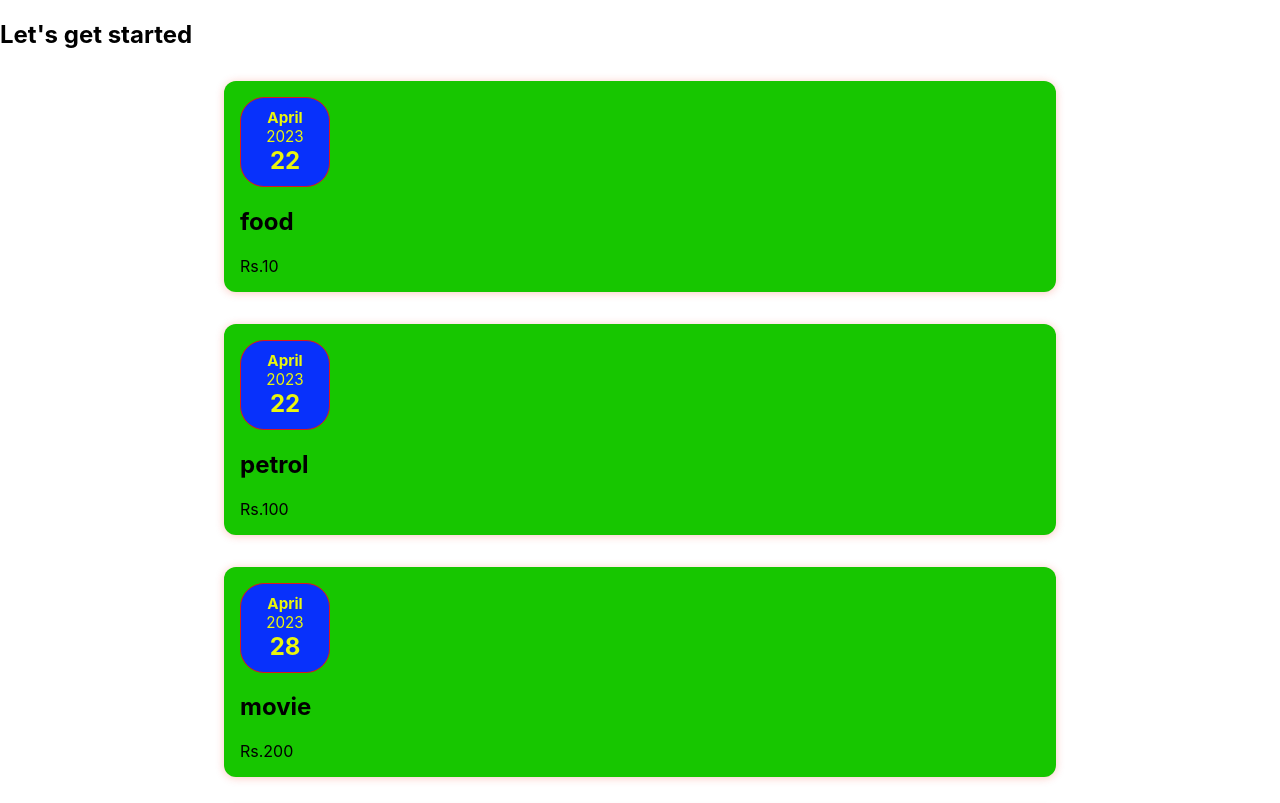
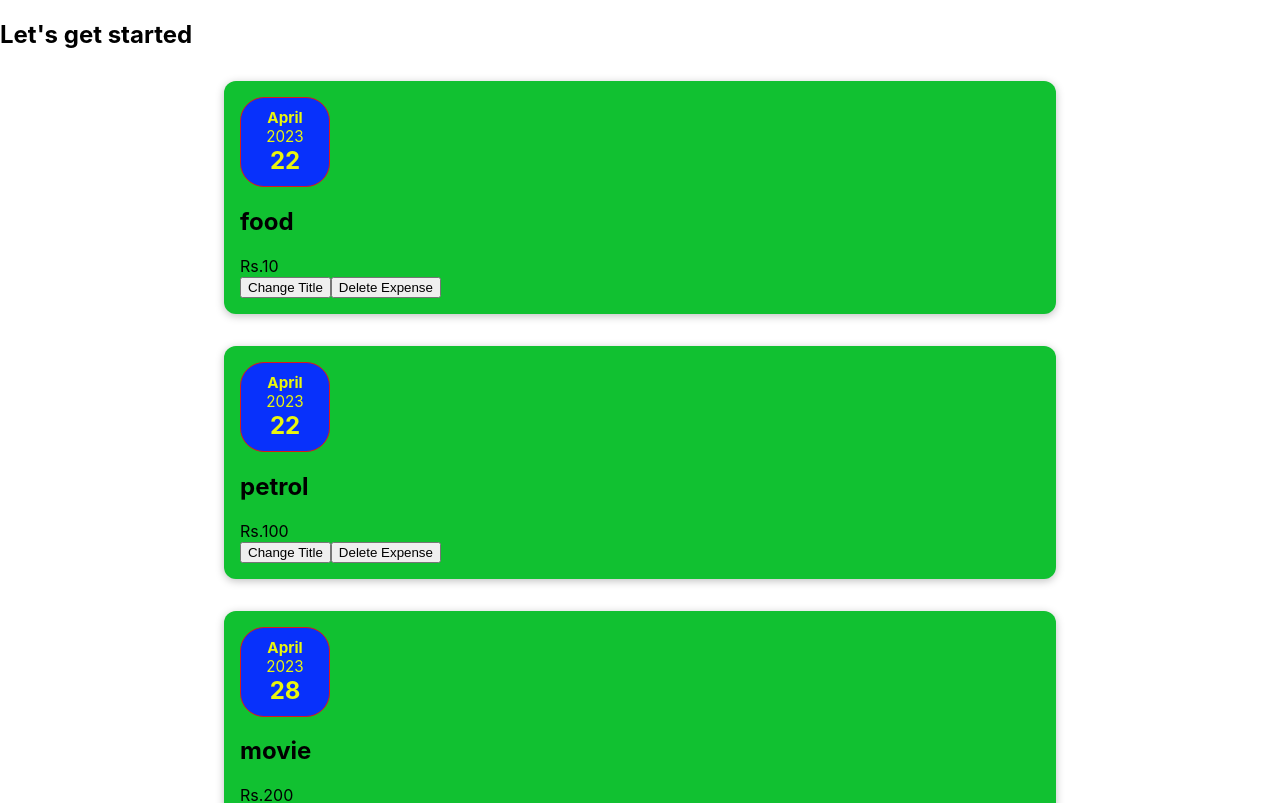
Before and after one commit to nskrs/React_Projects, a React (Create React App) app: page / in a window 1280 px wide. Shown: the top 803 px of the page. Built offline with nearby package versions, Linux system fonts and the light colour scheme.

Commit message:
Delete Button

```diff
--- a/src/App.js
+++ b/src/App.js
@@ -1,4 +1,4 @@
-import ExpenseItem from './components/newexpense'
+import ExpenseItem from './components/expenses/ExpenseDetails';
 
 function App() {
   const expenses = [
@@ -41,5 +41,4 @@ const newexpense=[];
     </div>
   );
 }
-
 export default App;
--- a/src/components/ExpenseItem.css
+++ /dev/null
@@ -1,67 +0,0 @@
-.expense-item {
-  display: flex;
-  justify-content: space-between;
-  align-items: center;
-  box-shadow: 0 2px 8px rgba(51, 218, 10, 0.25);
-  padding: 0.5rem;
-  margin: 1rem 0;
-  border-radius: 12px;
-  background-color: #4b4b4b;
-}
-
-.expense-item__description {
-  display: flex;
-  flex-direction: column;
-  gap: 1rem;
-  align-items: flex-end;
-  flex-flow: column-reverse;
-  justify-content: flex-start;
-  flex: 1;
-}
-
-.expense-item h2 {
-  color: #3a3a3a;
-  font-size: 1rem;
-  flex: 1;
-  margin: 0 1rem;
-  color: white;
-}
-
-.expense-item__price {
-  font-size: 1rem;
-  font-weight: bold;
-  color: white;
-  background-color: #40005d;
-  border: 1px solid white;
-  padding: 0.5rem;
-  border-radius: 12px;
-}
-
-@media (min-width: 580px) {
-  .expense-item__description {
-    flex-direction: row;
-    align-items: center;
-    justify-content: flex-start;
-    flex: 1;
-  }
-
-  .expense-item__description h2 {
-    font-size: 1.25rem;
-  }
-
-  .expense-item__price {
-    font-size: 1.25rem;
-    padding: 0.5rem 1.5rem;
-  }
-}
-  .expense-item__location {
-    display: flex;
-    flex-direction: column;
-    gap: 1rem;
-    align-items: flex-end;
-    flex-flow: column-reverse;
-    justify-content: flex-start;
-    flex: 1;
-    color: blue;
-    font-size: 1.25rem;
-  }
--- a/src/components/expenses/Expense.js
+++ b/src/components/expenses/Expense.js
@@ -4,7 +4,7 @@ import Card from '../Card';
 import './ExpenseDetails.css'
 function ExpenseItem(props) {
     return (
-    <div Card='expense-item'>
+    <di Card='expense-item'>
         <div>{props.date.toISOString()}</div>
 
         <div className='expense-item__description'>
--- a/src/components/expenses/ExpenseDetails.js
+++ b/src/components/expenses/ExpenseDetails.js
@@ -1,8 +1,21 @@
+import React from 'react';
+
 import ExpenseDate from './ExpenseDate';
-import Card from './Card';
+import Card from '../UI/Card';
 import './ExpenseDetails.css';
 
+
+
+
+
 const ExpenseDetails = (props) =>{
+  const clickHandler=()=>{
+    console.log('clicked!!')
+}
+
+const deleteExpense=()=>{
+   alert("are you sure")
+     }
   return(
   <Card className='expenses'>
     < ExpenseDate date ={props.date}/>
@@ -10,7 +23,10 @@ const ExpenseDetails = (props) =>{
       <h2>{props.title}</h2>
       <div className='expense-item__price'>Rs.{props.amount}</div>
       </div>
+       <button onClick={clickHandler}> Change Title</button>
+      <button onClick={deleteExpense} > Delete Expense</button>
   </Card>
   );
 }
+
 export default ExpenseDetails;
--- a/src/components/newexdate.css
+++ /dev/null
@@ -1,26 +0,0 @@
-.expense-date {
-    display: flex;
-    flex-direction: column;
-    width: 5.5rem;
-    height: 5.5rem;
-    border: 1px solid #da1a1a;
-    background-color: #0831fb;
-    color: rgb(234, 246, 13);
-    border-radius: 24px;
-    align-items: center;
-    justify-content: center;
-  }
-
-  .expense-date__month {
-    font-size: 0.95rem;
-    font-weight: bold;
-  }
-
-  .expense-date__year {
-    font-size: 0.95rem;
-  }
-
-  .expense-date__day {
-    font-size: 1.5rem;
-    font-weight: bold;
-  }
--- a/src/components/newexdate.js
+++ /dev/null
@@ -1,17 +0,0 @@
-
-import './newexdate.css';
-function ExpenseDate(props){
-    const month=props.date.toLocaleString('en-US',{month: 'long'});
-    const day=props.date.toLocaleString('en-US',{day: '2-digit'});
-    const year=props.date.getFullYear();
-    return (
-        <div className='expense-date'>
-
-        <div className='expense-date__month'>{month}</div>
-        <div className='expense-date__year'>{year}</div>
-        <div className='expense-date__day'>{day}</div>
-        </div>
-    )
-}
-
-export default ExpenseDate;
--- a/src/components/newexpense.css
+++ /dev/null
@@ -1,9 +0,0 @@
-.expenses {
-  padding: 1rem;
-  background-color: rgb(23, 198, 0);
-  margin: 2rem auto;
-  width: 50rem;
-  max-width: 95%;
-  border-radius: 12px;
-  box-shadow: 0 1px 8px rgba(243, 40, 4, 0.25);
-}
--- a/src/components/newexpense.js
+++ /dev/null
@@ -1,14 +0,0 @@
-import ExpenseDate from './newexdate';
-import './newexpense.css'
-
-function ExpenseDetails(props){
-    return(
-    <div className='expenses'>
-      < ExpenseDate date ={props.date}/>
-        <div className='expense-item__description'>
-        <h2>{props.title}</h2></div>
-        <div className='expense-item__price'>Rs.{props.amount}</div>
-    </div>
-    )
-}
-export default ExpenseDetails;
```
Also changed, not shown: src/components/ExpenseItem.js (deleted, +0 -18 lines), src/components/ExpenseItems.js (deleted, +0 -20 lines), src/components/newapp.js (deleted, +0 -53 lines).
